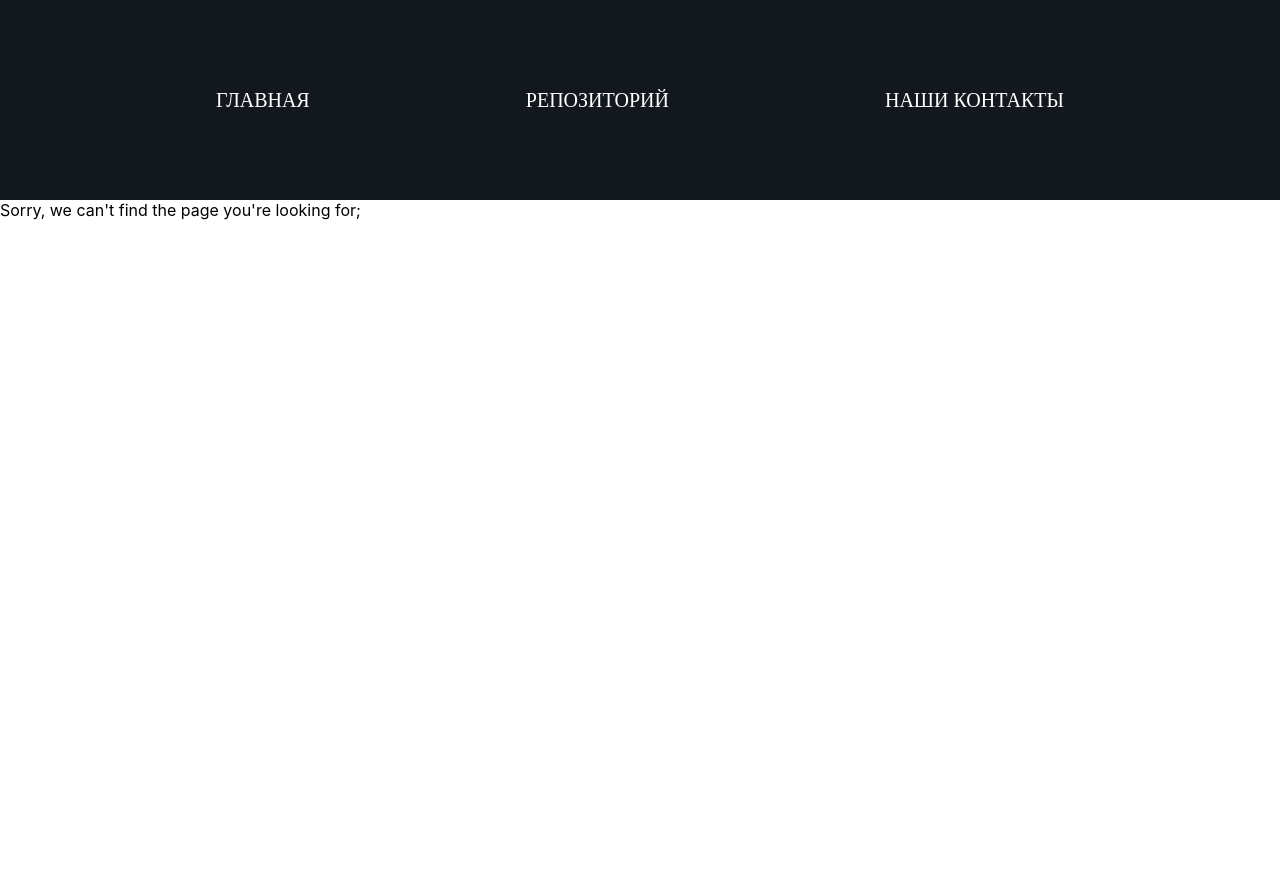
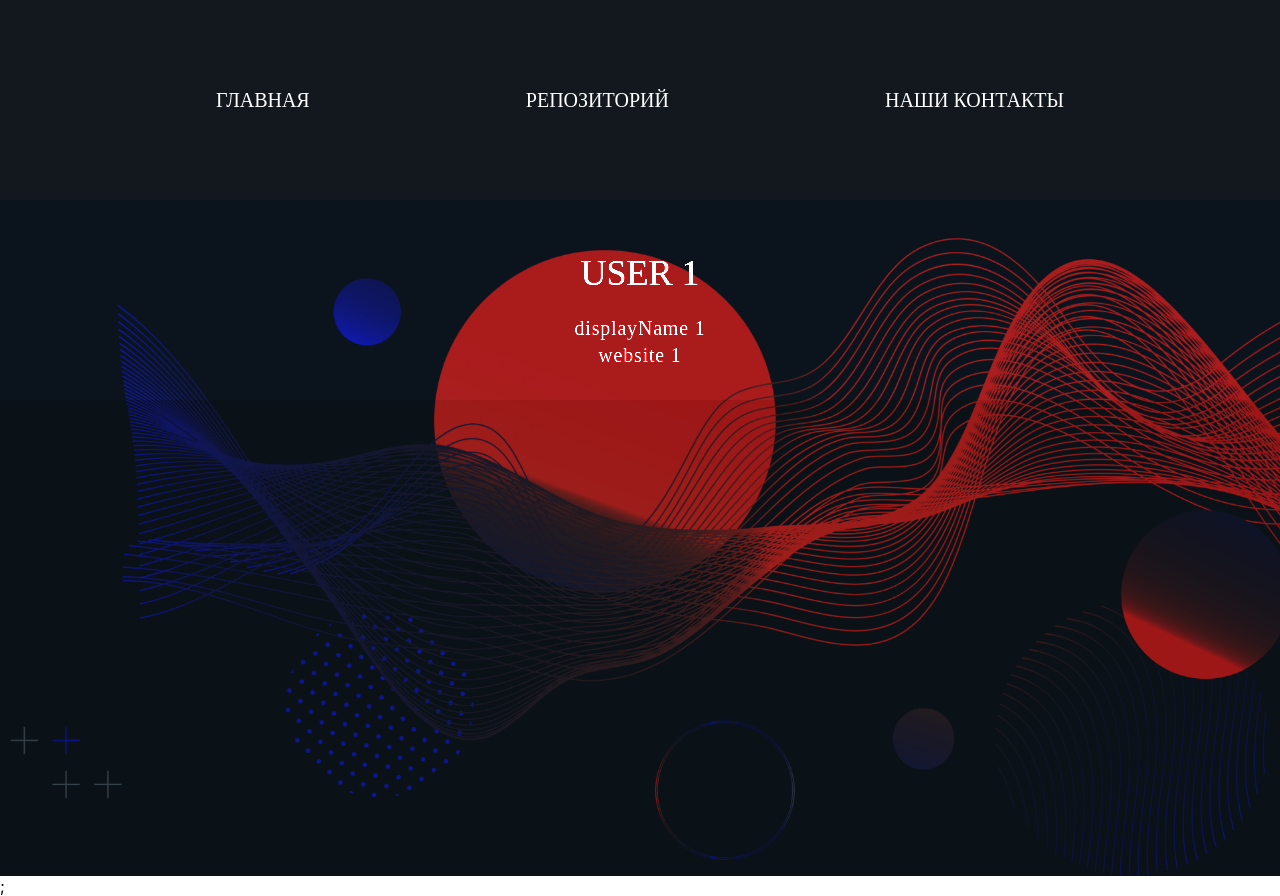
Before and after one commit to itatmisis/gitregator, a React (Vite) app in the folder front/: page /about/user/1/1/1/1 in a window 1280 px wide. Before the commit the page ends 800 px from the top, so only its background shows below. Built offline with nearby package versions, Linux system fonts and the light colour scheme.

Commit message:
it's fine just fetch problems

```diff
--- a/front/src/App.jsx
+++ b/front/src/App.jsx
@@ -14,7 +14,7 @@ function App() {
           <Route path="/about" element={<MVP></MVP>}></Route>
           <Route path="/callUs" element={<></>}></Route>
           <Route
-            path="about/user/:username/:displayName"
+            path="about/user/:username/:displayName/:personalWebsite/:profilePicUrl"
             element={<UserPage />}
           ></Route>
           <Route
--- a/front/src/components/EnterField/index.jsx
+++ b/front/src/components/EnterField/index.jsx
@@ -2,16 +2,16 @@ import { useState } from "react";
 import { Link } from "react-router-dom";
 import { useDispatch, useSelector } from "react-redux";
 
+import { setGivenLink } from "../../slices/givenLinkSlice";
+
 import s from "./EnterField.module.css";
-import { setGivenLink } from "../../slices/givenLinkSlice";
-import useFetch from "../../hooks/useFetch/useFetch";
 
 function EnterField() {
   const givenLink = useSelector((state) => state.givenLink.givenLink);
+  const dispatch = useDispatch();
   const [inp, setInp] = useState(JSON.parse(JSON.stringify(givenLink)));
   const [flag, setFlag] = useState(0);
 
-  const dispatch = useDispatch();
   function handleSubmit(e) {
     dispatch(setGivenLink(inp));
     setFlag(() => !flag);
@@ -21,7 +21,7 @@ function EnterField() {
     console.log(givenLink);
     //setInp("URL ссылка");
   }
-  flag && useFetch("rep", ["wok", "qwe"]);
+
   return (
     <div className={s.EnterField}>
       <div className={s.textField}>
--- a/front/src/components/MVP/index.jsx
+++ b/front/src/components/MVP/index.jsx
@@ -1,7 +1,8 @@
 import { useState } from "react";
 import { useDispatch, useSelector } from "react-redux";
 import { Link } from "react-router-dom";
-
+import useFetch from "../../hooks/useFetch/useFetch";
+import { setMvpList } from "../../slices/mvpListSlice";
 import MultipleSlider from "../MultipleSlider";
 import Selector from "../Selector";
 import SubHeader from "../SubHeader";
@@ -10,9 +11,18 @@ import s from "./MVP.module.css";
 
 function MVP() {
   const mvpList = useSelector((state) => state.mvpList.mvpList);
-
+  const givenLink = useSelector((state) => state.givenLink.givenLink);
+  const rep = useSelector((state) => state.rep.rep);
+  const dispatch = useDispatch();
+  dispatch(setMvpList(rep[0]["issuers"]));
+  console.log("rep ", rep[0]["issuers"]);
+  console.log(mvpList);
   const [list, setList] = useState(JSON.parse(JSON.stringify(mvpList)));
-
+  useFetch([
+    "rep",
+    givenLink.match("(?<=github.com/)(.*?)(?=/)"),
+    givenLink.match("(?<=github.com/.*?/)(.*?)(?=/)")[0], // name
+  ]);
   const fields = [
     "username",
     "commitsTotal",
@@ -131,7 +141,7 @@ function MVP() {
                   return (
                     <div className={s.mvpListEl} key={Math.random()}>
                       <Link
-                        to={`user/:${el["username"]}/:${el["displayName"]}`}
+                        to={`user/:${el["username"]}/:${el["displayName"]}/:${el["personalWebsite"]}/:${el["profilePicUrl"]}`}
                       >
                         <span>{el[field]}</span>
                       </Link>
--- a/front/src/components/UserPage/index.jsx
+++ b/front/src/components/UserPage/index.jsx
@@ -4,12 +4,21 @@ import useFetch from "../../hooks/useFetch/useFetch";
 
 import s from "./userPage.module.css";
 function UserPage() {
-  const { username, displayName } = useParams();
-  useFetch(["user", `${username}`]);
+  const { username, displayName, personalWebsite, profilePicUrl } = useParams();
+  //useFetch(["user", `${username}`]);
   return (
-    <div className={s.userPg}>
-      {username}
-      {displayName}
+    <div className={s.container}>
+      <div
+        className={s.profilePic}
+        style={{ background: `url(${profilePicUrl})` }}
+      ></div>
+      <div className={s.userPg}>
+        <div className={s.desc}>
+          <h1>{`User ${username}`}</h1>
+          <span>{`displayName ${displayName}`}</span>
+          <span>{`website ${personalWebsite}`}</span>
+        </div>
+      </div>
     </div>
   );
 }
--- a/front/src/components/UserPage/userPage.module.css
+++ b/front/src/components/UserPage/userPage.module.css
@@ -1,4 +1,63 @@
 .userPg{
-  width: 100px;
-  height: 40px;
+  width: 100%;
+  height: auto;
+  display: flex;
+  justify-content: space-evenly;
+  background: #0A1117;
+  mix-blend-mode: color-dodge;
+  filter: brightness(200%);
+
 }
+.desc {
+  z-index: 3;
+  width: 400px;
+  height: 200px;
+  display: flex;
+  flex-direction: column;
+  justify-content: center;
+  align-items: center;
+}
+
+.desc h1 {
+  z-index: 3;
+  font-family: 'Radiotechnika';
+  font-style: normal;
+  font-weight: 400;
+  font-size: 36px;
+  line-height: 35px;
+
+  /* identical to box height */
+  text-transform: uppercase;
+
+  color: #FFFFFF;
+}
+
+.desc span {
+  z-index: 3;
+  font-family: 'Nunito Sans';
+  font-style: normal;
+  font-weight: 400;
+  font-size: 20px;
+  line-height: 27px;
+  letter-spacing: 0.04em;
+
+  color: #B4B4B4;
+}
+.container{
+  z-index: 0;
+  opacity: 1;
+  height: 84.5vh;
+  mix-blend-mode: luminosity;
+   width: auto;
+  display: flex;
+  justify-content: space-evenly;
+  align-items: flex-start;
+  background: url('bg.png');
+  background-size: cover;
+  background-repeat: no-repeat;
+}
+.profilePic{
+  z-index: 3;
+  background-size: cover;
+  background-repeat: no-repeat;
+}
--- a/front/src/hooks/useFetch/useFetch.jsx
+++ b/front/src/hooks/useFetch/useFetch.jsx
@@ -1,16 +1,23 @@
 import axios from "axios";
 import { useSelector, useDispatch } from "react-redux";
+
 import { setRep } from "../../slices/repSlice";
 import { setUserInfo } from "../../slices/userInfoSlice";
-
+import { setMvpList } from "../../slices/mvpListSlice";
 function useFetch(props) {
   const dispatch = useDispatch();
-  console.log("props ", props[0]);
+  const mvpList = useSelector((state) => state.mvpList.mvpList);
+  const rep = useSelector((state) => state.rep.rep);
+  console.log("fetch", props);
+  console.log("props ", props);
   if (props[0] == "user") {
     axios
-      .get(`/api/v1/github/member/${props[1].username}`, {
-        params: {},
-      })
+      .get(
+        `https://91.77.161.247:7259/api/v1/github/member/${props[1].username}`,
+        {
+          params: {},
+        }
+      )
       .catch((error) => {
         console.log("error " + error);
         console.log(error.request);
@@ -23,7 +30,7 @@ function useFetch(props) {
   if (props[0] == "rep") {
     axios
       .get(
-        `/api/v1/github/repository/${props[1].repositoryOwner}/${props[1].repositoryName}`,
+        `https://91.77.161.247:7259/api/v1/github/repository/${props[1][0]}/${props[2]}`,
         {
           params: {},
         }
@@ -33,8 +40,12 @@ function useFetch(props) {
         console.log(error.request);
       })
       .then((response) => {
-        console.log(response);
-        dispatch(setRep(response));
+        console.log("DDDDDDDDDDDDDDDDDDDDD");
+        console.log("data", response["data"]);
+        dispatch(() => setRep(response["data"]));
+        dispatch(setMvpList(rep[0]["collaborators"]));
+        console.log("rep ", rep[0]["collaborators"]);
+        console.log("mvp", mvpList);
       });
   }
 }
```
Also changed, not shown: front/src/components/UserPage/bg.png (added).
